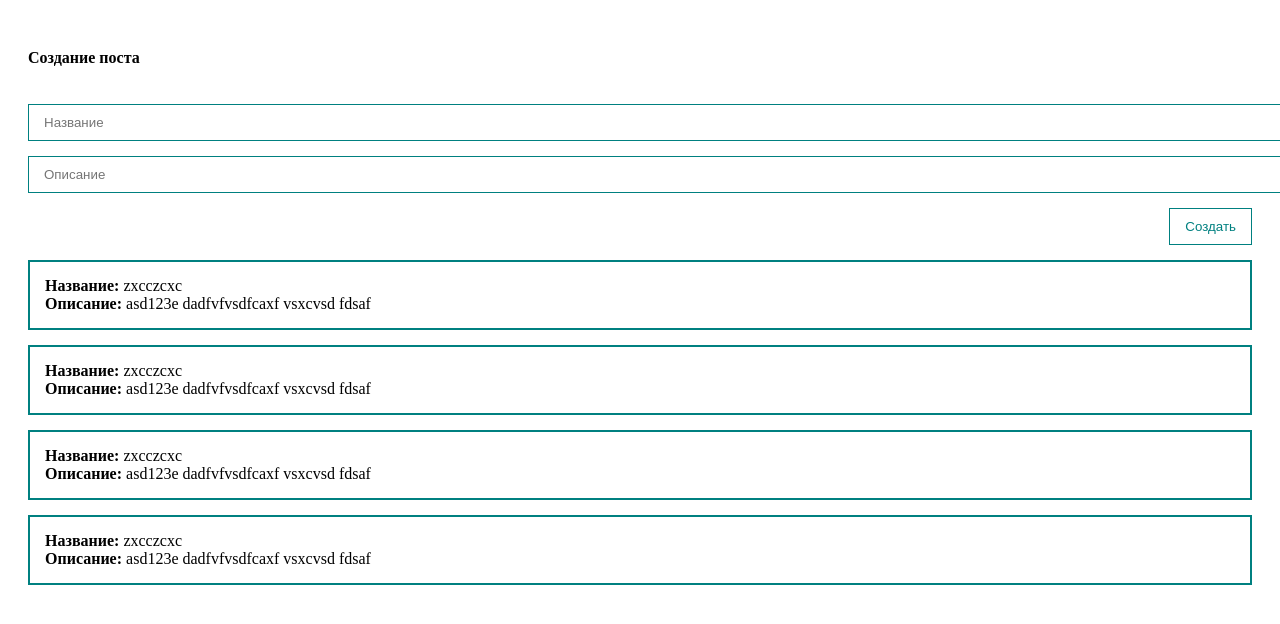
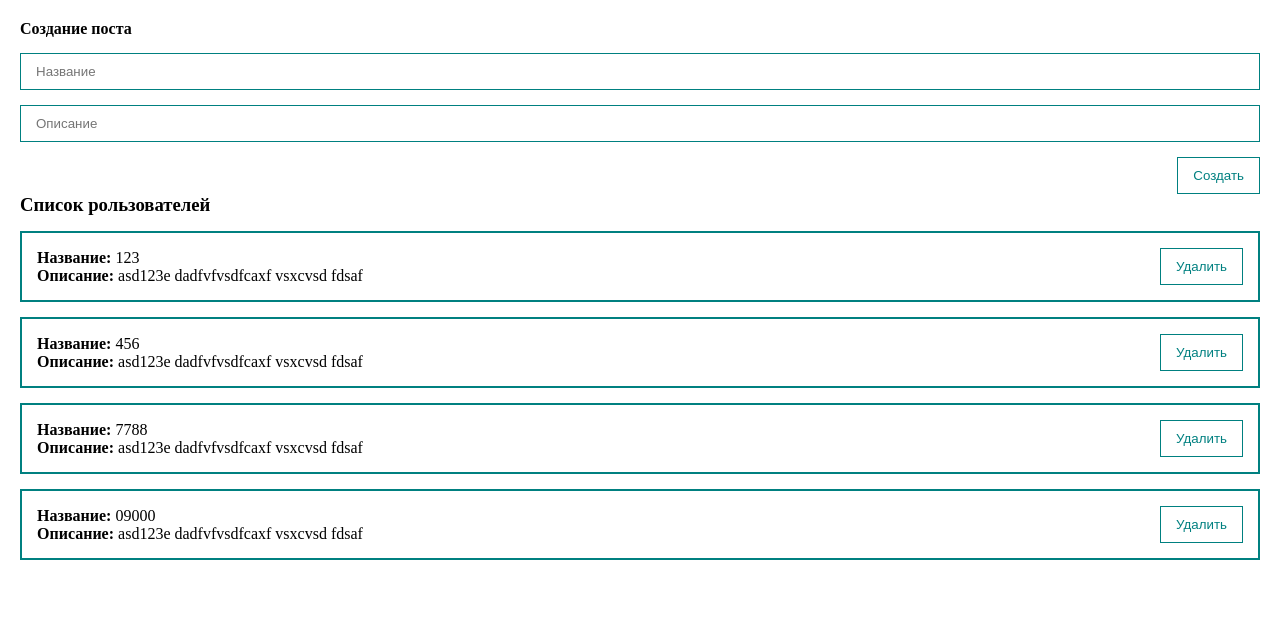
Before and after one commit to moistrenko/application-posts, a Vue app: page / in a window 1280 px wide. Shown: the top 624 px of the page. Built offline with nearby package versions, Linux system fonts and the light colour scheme.

Commit message:
refactoring

```diff
--- a/src/App.vue
+++ b/src/App.vue
@@ -1,18 +1,17 @@
 <template>
   <div class="app">
-    <post-form />
+    <post-form @create-post="createPost" />
 
     <post-list
-      v-for="post in posts"
-      :key="post.id"
-      :post="post"
+      :posts="posts"
+      @delete-post="deletePost"
     />
   </div>
 </template>
 
 <script>
-import PostForm from './components/PostForm.vue';
-import PostList from './components/PostList.vue';
+import PostForm from '@/components/PostForm.vue';
+import PostList from '@/components/PostList.vue';
 
 export default {
   data() {
@@ -22,22 +21,22 @@ export default {
       posts: [
         {
           id: 0,
-          title: 'zxcczcxc',
+          title: '123',
           body: 'asd123e dadfvfvsdfcaxf vsxcvsd fdsaf',
         },
         {
           id: 1,
-          title: 'zxcczcxc',
+          title: '456',
           body: 'asd123e dadfvfvsdfcaxf vsxcvsd fdsaf',
         },
         {
           id: 2,
-          title: 'zxcczcxc',
+          title: '7788',
           body: 'asd123e dadfvfvsdfcaxf vsxcvsd fdsaf',
         },
         {
           id: 3,
-          title: 'zxcczcxc',
+          title: '09000',
           body: 'asd123e dadfvfvsdfcaxf vsxcvsd fdsaf',
         },
       ],
@@ -50,23 +49,18 @@ export default {
   },
 
   methods: {
-    createPost() {
-      const newPost = {
-        id: Date.now(),
-        title: this.title,
-        body: this.body,
-      };
+    createPost(newPost) {
+      this.posts.push(newPost);
+    },
 
-      this.posts.push(newPost);
-
-      this.title = '';
-      this.body = '';
+    deletePost(post) {
+      this.posts = this.posts.filter((elem) => elem.id !== post.id);
     },
   },
 };
 </script>
 
-<style scoped>
+<style>
 * {
   margin: 0;
   padding: 0;
--- a/src/components/PostForm.vue
+++ b/src/components/PostForm.vue
@@ -4,30 +4,51 @@
     @submit.prevent
   >
     <h4>Создание поста</h4>
-    <input
-      v-model="title"
-      class="input"
-      type="text"
+    <base-input
+      v-model="post.title"
       placeholder="Название"
     />
-    <input
-      v-model="body"
-      class="input"
-      type="text"
+    <base-input
+      v-model="post.body"
       placeholder="Описание"
     />
-    <button
-      class="btn"
+    <base-button
       type="submit"
       @click="createPost"
     >
       Создать
-    </button>
+    </base-button>
   </form>
 </template>
 
 <script>
-export default {};
+export default {
+  data() {
+    return {
+      post: {
+        title: '',
+        body: '',
+      },
+    };
+  },
+
+  emits: {
+    'create-post': null,
+  },
+
+  methods: {
+    createPost() {
+      this.post.id = Date.now();
+
+      this.$emit('create-post', this.post);
+
+      this.post = {
+        title: '',
+        body: '',
+      };
+    },
+  },
+};
 </script>
 
 <style lang="css" scoped>
@@ -36,20 +57,8 @@ export default {};
   flex-direction: column;
 }
 
-.input {
-  width: 100%;
-  border: 1px solid teal;
-  padding: 10px 15px;
-  margin-top: 15px;
-}
-
 .btn {
   margin-top: 15px;
   align-self: flex-end;
-  padding: 10px 15px;
-  background: none;
-  color: teal;
-  border: 1px solid teal;
-  cursor: pointer;
 }
 </style>
--- /dev/null
+++ b/src/components/PostItem.vue
@@ -0,0 +1,37 @@
+<template>
+  <div class="post">
+    <div>
+      <div><strong>Название: </strong> {{ post.title }}</div>
+      <div><strong>Описание: </strong> {{ post.body }}</div>
+    </div>
+    <div>
+      <base-button @click="this.$emit('delete-post', post.id)" />
+    </div>
+  </div>
+</template>
+
+<script>
+export default {
+  props: {
+    post: {
+      type: Object,
+      required: true,
+    },
+  },
+
+  emits: {
+    'delete-post': null,
+  },
+};
+</script>
+
+<style lang="css" scoped>
+.post {
+  padding: 15px;
+  border: 2px solid teal;
+  margin-top: 15px;
+  display: flex;
+  align-items: center;
+  justify-content: space-between;
+}
+</style>
--- a/src/components/PostList.vue
+++ b/src/components/PostList.vue
@@ -1,25 +1,24 @@
 <template>
-  <div class="post">
-    <div><strong>Название: </strong> {{ post.title }}</div>
-    <div><strong>Описание: </strong> {{ post.body }}</div>
+  <div class="post-list">
+    <h3>Список рользователей</h3>
+    <post-item
+      v-for="post in posts"
+      :key="post.id"
+      :post="post"
+      @delete-post="this.$emit('delete-post', post)"
+    />
   </div>
 </template>
 
 <script>
+import PostItem from '@/components/PostItem.vue';
 export default {
+  components: { PostItem },
   props: {
-    post: {
-      type: Object,
+    posts: {
+      type: Array,
       required: true,
     },
   },
 };
 </script>
-
-<style lang="css" scoped>
-.post {
-  padding: 15px;
-  border: 2px solid teal;
-  margin-top: 15px;
-}
-</style>
--- /dev/null
+++ b/src/components/UI/BaseButton.vue
@@ -0,0 +1,21 @@
+<template>
+  <button class="btn">
+    <slot> Удалить </slot>
+  </button>
+</template>
+
+<script>
+export default {
+  name: 'base-button',
+};
+</script>
+
+<style lang="css" scoped>
+.btn {
+  padding: 10px 15px;
+  background: none;
+  color: teal;
+  border: 1px solid teal;
+  cursor: pointer;
+}
+</style>
--- /dev/null
+++ b/src/components/UI/BaseInput.vue
@@ -0,0 +1,41 @@
+<template>
+  <input
+    class="input"
+    type="text"
+    :value="modelValue"
+    @input="updateInput"
+    :placeholder="placeholder"
+  />
+</template>
+
+<script>
+export default {
+  name: 'base-input',
+
+  props: {
+    placeholder: {
+      type: String,
+      required: true,
+    },
+    modelValue: {
+      type: String,
+      required: true,
+    },
+  },
+
+  methods: {
+    updateInput(event) {
+      this.$emit('update:modelValue', event.target.value);
+    },
+  },
+};
+</script>
+
+<style lang="css" scoped>
+.input {
+  width: 100%;
+  border: 1px solid teal;
+  padding: 10px 15px;
+  margin-top: 15px;
+}
+</style>
--- /dev/null
+++ b/src/components/UI/index.js
@@ -0,0 +1,4 @@
+import BaseButton from '@/components/UI/BaseButton';
+import BaseInput from '@/components/UI/BaseInput';
+
+export default [BaseButton, BaseInput];
--- a/src/main.js
+++ b/src/main.js
@@ -1,4 +1,12 @@
 import { createApp } from 'vue';
 import App from './App';
 
-createApp(App).mount('#app');
+import components from '@/components/UI';
+
+const app = createApp(App);
+
+components.forEach((component) => {
+  app.component(component.name, component);
+});
+
+app.mount('#app');
```
